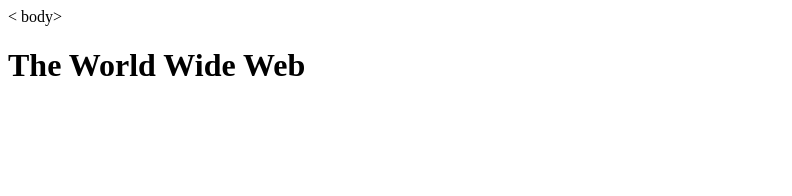
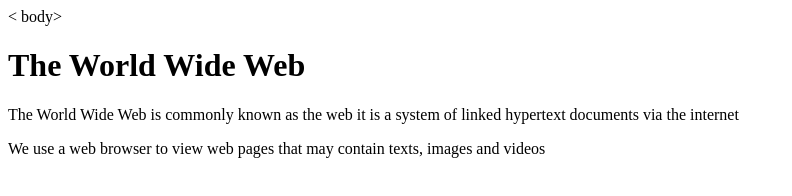
Before and after one commit to OaitseTiisetso/HelloWorld, a plain HTML site: page Index.HTML in a window 1280 px wide. Shown: the whole page, without its empty margins (0-792 px from the left). Drawn offline with Linux system fonts and the light colour scheme.

Commit message:
Update Index.HTML

```diff
--- a/Index.HTML
+++ b/Index.HTML
@@ -5,5 +5,7 @@
 </HEAD>
 < body>
 <h1>The World Wide Web </h1>
+<p> The World Wide Web is commonly known as the web it is a system of linked hypertext documents via the internet</p>
+We use a web browser to view web pages that may contain texts, images and videos
 </body>
 </HTML>
```
